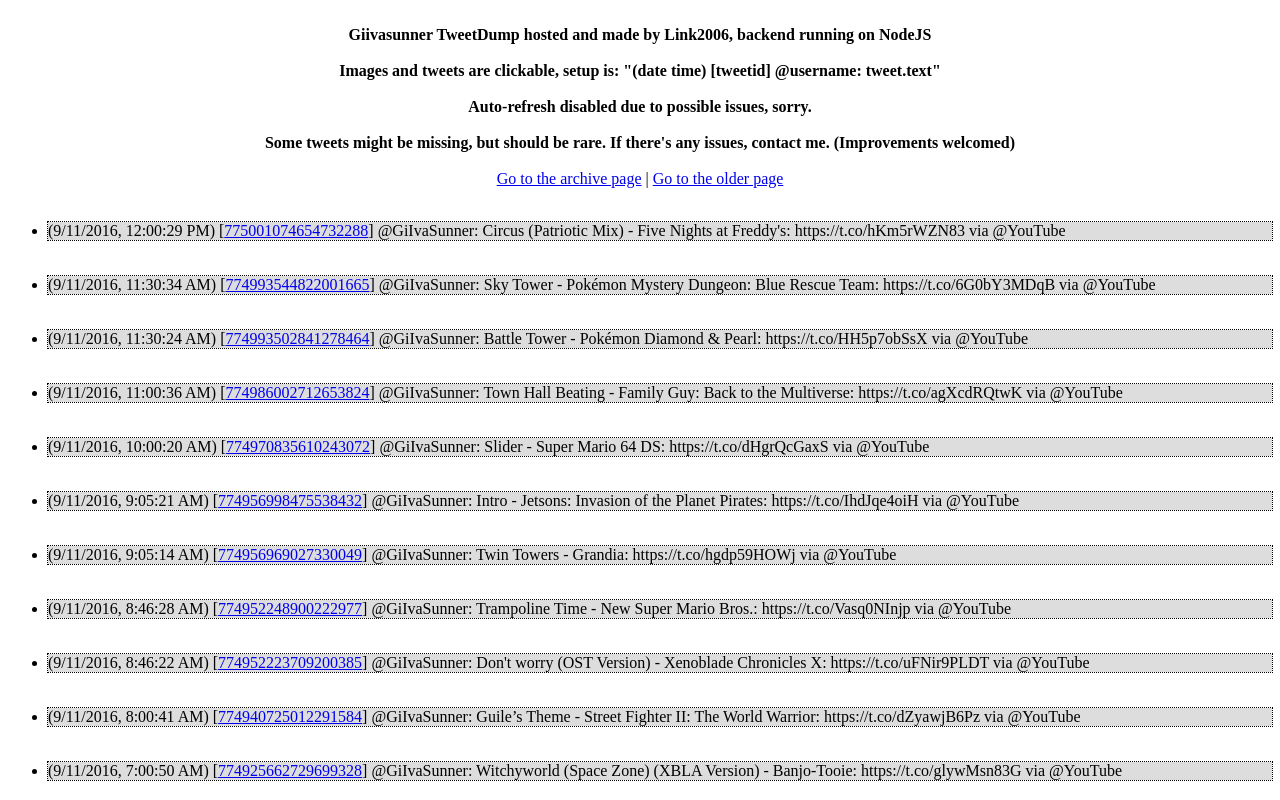
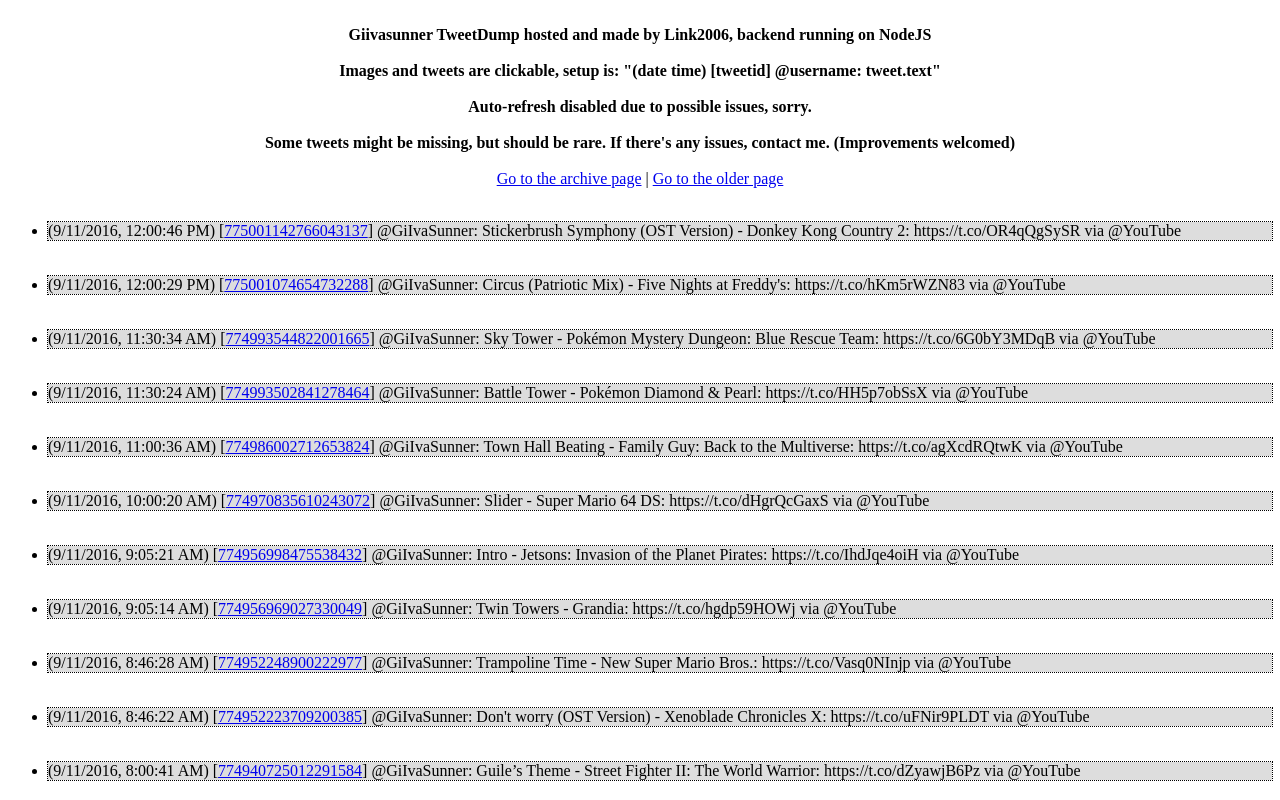
Before and after one commit to Link2006/Link2006.github.io, a plain HTML site: page giivatweets_onlygiiva.html in a window 1280 px wide. Shown: the top 800 px of the page. Drawn offline with Linux system fonts and the light colour scheme.

Commit message:
New Tweet 9/11/2016, 12:00:56 PM

```diff
--- a/giivatweets_onlygiiva.html
+++ b/giivatweets_onlygiiva.html
@@ -23,6 +23,10 @@ li{
 <center><a href='giivatweets_onlygiiva_old.html'>Go to the archive page</a> | <a href='giivatweets_p2.html'>Go to the older page</a></center><br/>
 <ul>
 <!--newtweet-->
+<li>(9/11/2016, 12:00:46 PM) [<a href='https://twitter.com/giivasunner/status/775001142766043137'>775001142766043137</a>] @GiIvaSunner: Stickerbrush Symphony (OST Version) - Donkey Kong Country 2: https://t.co/OR4qQgSySR via @YouTube<br /></li>
+<br />
+<br />
+
 <li>(9/11/2016, 12:00:29 PM) [<a href='https://twitter.com/giivasunner/status/775001074654732288'>775001074654732288</a>] @GiIvaSunner: Circus (Patriotic Mix) - Five Nights at Freddy's: https://t.co/hKm5rWZN83 via @YouTube<br /></li>
 <br />
 <br />
```
